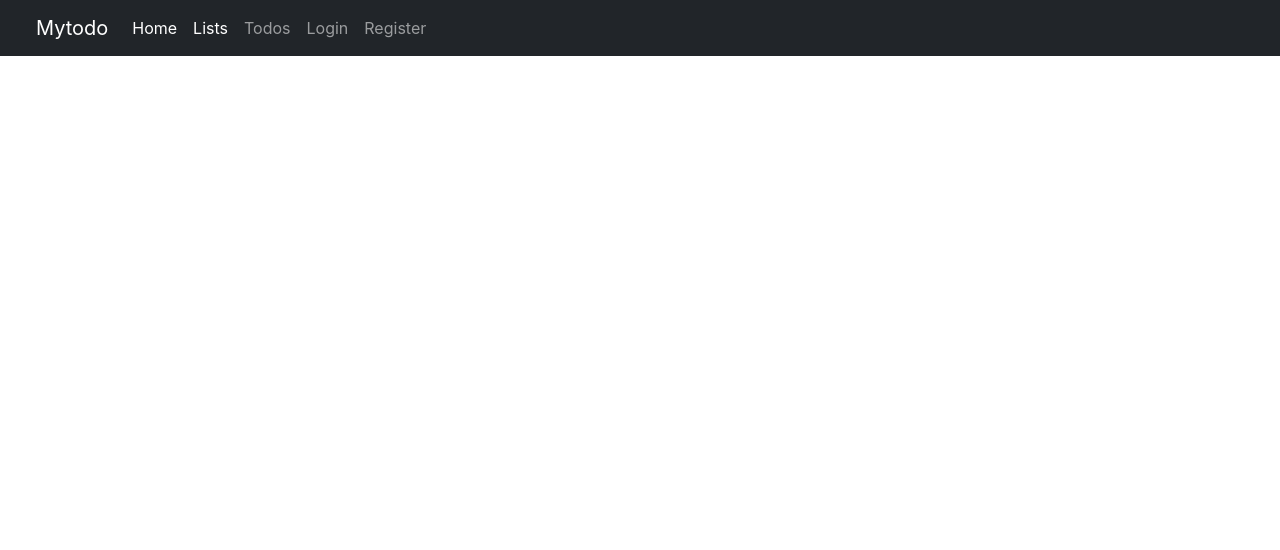
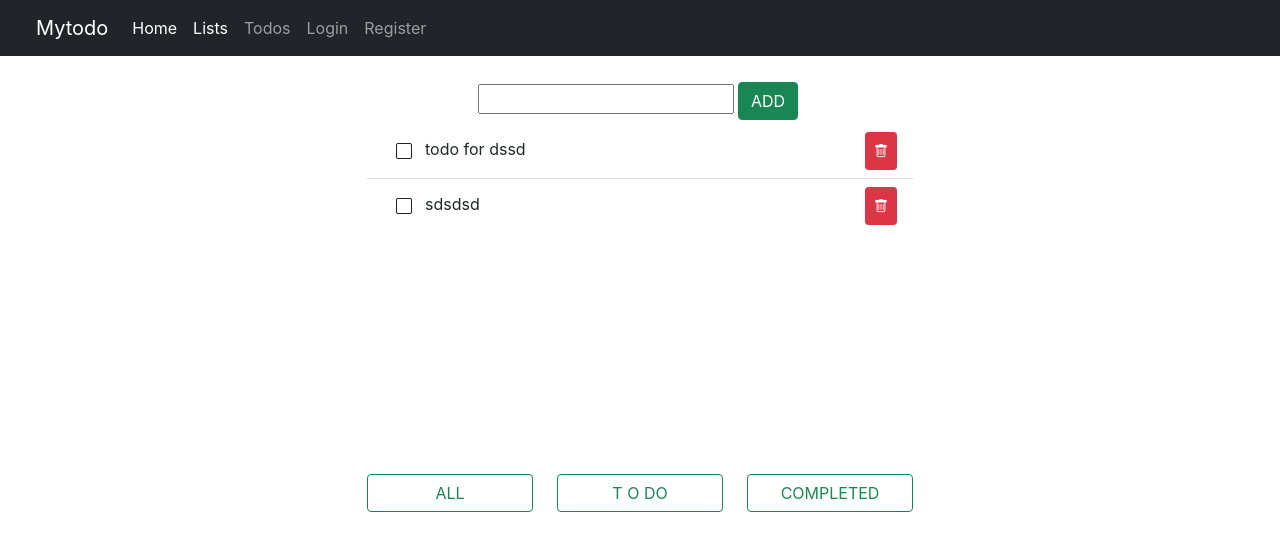
Before and after one commit to hidran/react-redux-todolist, a React (Create React App) app: page /lists/1/todos in a window 1280 px wide. Shown: the top 550 px of the page. Built offline with nearby package versions, Linux system fonts and the light colour scheme; data requests are answered from the project's data file.

Commit message:
filter todos my lists, shows list name

```diff
--- a/db.json
+++ b/db.json
@@ -52,6 +52,35 @@
       "created_at": "3/9/2021",
       "user_id": 1,
       "id": 15
+    },
+    {
+      "name": "todo for dssd",
+      "created_at": "3/9/2021",
+      "user_id": 1,
+      "list_id": 1,
+      "id": 16
+    },
+    {
+      "name": "sdsdsd",
+      "created_at": "3/9/2021",
+      "user_id": 1,
+      "list_id": 1,
+      "id": 17
+    },
+    {
+      "name": "another todo",
+      "created_at": "3/9/2021",
+      "user_id": 1,
+      "list_id": 2,
+      "id": 18
+    },
+    {
+      "name": "sdsd",
+      "created_at": "3/9/2021",
+      "user_id": 1,
+      "list_id": 2,
+      "id": 19,
+      "completed": true
     }
   ],
   "filter": [
--- a/src/App.js
+++ b/src/App.js
@@ -26,6 +26,9 @@ function App() {
                         <Route path='/todos'>
                             <Mytodos />
                         </Route>
+                        <Route path='/lists/:list_id/todos'>
+                            <Mytodos />
+                        </Route>
                         <Route exact path='(/|/lists)'>
                             <Lists />
                         </Route>
--- a/src/features/lists/List.js
+++ b/src/features/lists/List.js
@@ -1,8 +1,9 @@
 import PropTypes from 'prop-types';
+import { NavLink } from 'react-router-dom';
 export default function List({ list, onRemoveList }) {
     return (
         <li className='list-group-item d-flex justify-content-between'>
-            <span>{list.name}</span>
+            <NavLink to={'/lists/' + list.id + '/todos?list_name=' + encodeURIComponent(list.name)}>{list.name}</NavLink>
             <button
                 className='btn btn-danger btn-sm'
                 onClick={onRemoveList.bind(null, list.id)}>
--- a/src/features/todos/Mytodos.js
+++ b/src/features/todos/Mytodos.js
@@ -12,9 +12,15 @@ import {
     useUpdateTodoMutation,
 } from '../../service/todosService';
 import { useRef } from 'react';
+import { useLocation, useParams, useRouteMatch } from 'react-router-dom';
 
 const Mytodos = () => {
     const dispatch = useDispatch();
+    let { list_id } = useParams();
+    list_id = Number(list_id);
+    const { search } = useLocation();
+    const pars = new URLSearchParams(search);
+    const list_name = pars.get('list_name') ?? '';
     const todoEl = useRef('');
     const activeFilter = useSelector((state) => state.filter);
 
@@ -28,7 +34,7 @@ const Mytodos = () => {
         isLoading,
         isFetching,
         refetch: reloadLists,
-    } = useGetTodosQuery();
+    } = useGetTodosQuery(list_id);
 
     const todos = data.filter((todo) => {
         if (activeFilter === 'ALL') {
@@ -71,12 +77,14 @@ const Mytodos = () => {
             name: todoEl.current.value,
             created_at: new Date().toLocaleDateString(),
             user_id: 1,
+            list_id,
         });
         todoEl.current.value = '';
     };
+
     return (
         <>
-            <h1>MY TODO LIST</h1>
+            <h1> {list_name}</h1>
             <div className='col-md-6'>
                 <AddTodo Ele={todoEl} manageClick={manageClick} />
                 <ErrorBoundary>
--- a/src/service/todosService.js
+++ b/src/service/todosService.js
@@ -9,7 +9,7 @@ export const todosApi = createApi({
     }),
     endpoints: (builder) => ({
         getTodos: builder.query({
-            query: () => '',
+            query: (list_id = '') => '?list_id=' + list_id,
             providesTags: (result, error) => {
                 if (error || !result) {
                     return [{ type: 'TODOS' }];
```
